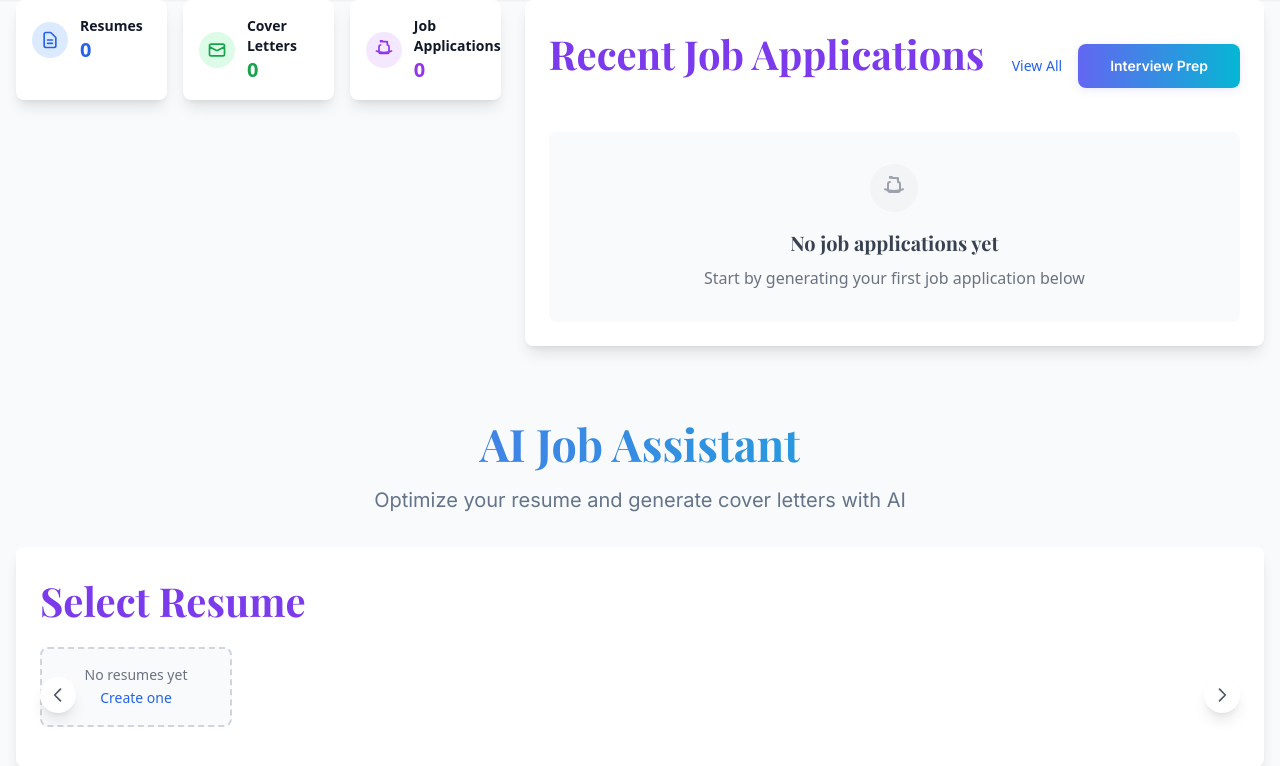
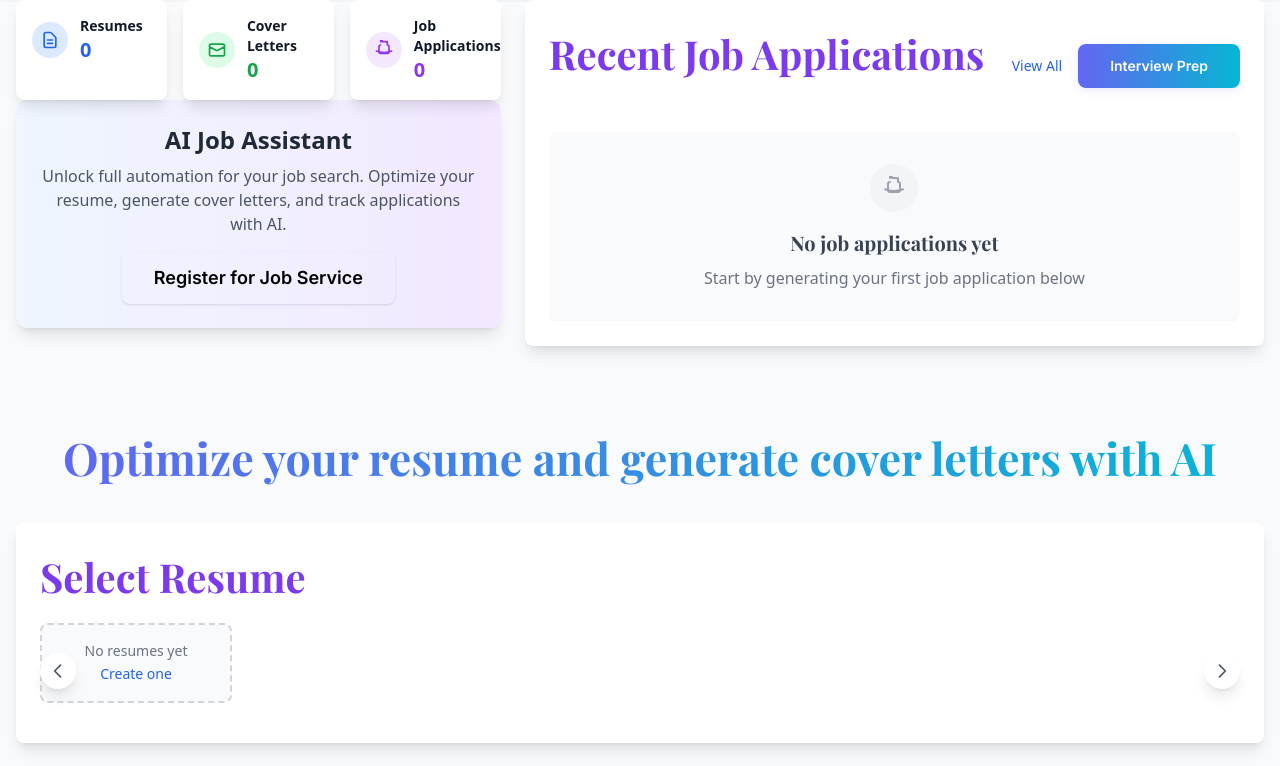
Before and after one commit to esaatech/Jobeasy, a Django app: page /dashboard/ in a window 1280 px wide. Shown: the part 64-830 px from the top of the page. Run offline with Django 5.2, Linux system fonts and the light colour scheme; the visitor is signed in with stand-in values (Sample User, id 1); data that the repository does not hold is empty; some libraries are stand-ins or nearby versions.

Commit message:
added link for jos service

```diff
--- a/dashboard/static/dashboard/dashboard.js
+++ b/dashboard/static/dashboard/dashboard.js
@@ -43,7 +43,7 @@
     // Job application generation functionality
     const generateBtn = document.getElementById('generate-btn');
 
-    generateBtn.addEventListener('click', async function() {
+    generateBtn.addEventListener('click', withSubscriptionCheck('Plus', async function() {
         // Validation
         const selectedResume = document.querySelector('input[name="selected_resume"]:checked');
         const jobDescription = document.getElementById('job-description').value;
@@ -105,7 +105,7 @@
             console.error('Error:', error);
             updateJobApplicationItem(jobId, { status: 'failed', error: 'Network error' });
         }
-    });
+    }));
 });
 
 function createProcessingItem(jobId) {
--- a/dashboard/templates/dashboard/dashboard.html
+++ b/dashboard/templates/dashboard/dashboard.html
@@ -23,6 +23,7 @@
             <!-- Left Side: Compact Stats Cards -->
             <div class="xl:col-span-2">
                 {% include 'dashboard/partials/stats.html' %}
+                {% include 'job_service/dashboardcard.html' %}
             </div>
 
             <!-- Right Side: Recent Job Applications -->
@@ -70,8 +71,7 @@
     <div class="max-w-7xl mx-auto px-4">
         <!-- AI Job Assistant Title -->
         <div class="text-center mb-8">
-            <h1 class="headline-primary mb-2">AI Job Assistant</h1>
-            <p class="subheadline">Optimize your resume and generate cover letters with AI</p>
+            <h1 class="headline-primary mb-2">Optimize your resume and generate cover letters with AI</h1>
         </div>
 
         <!-- Resume Selection -->
--- /dev/null
+++ b/job_service/templates/job_service/dashboardcard.html
@@ -0,0 +1,16 @@
+{% comment %}
+Dashboard Card Partial for Job Service
+Shows a call-to-action button if the user is not on the Ultimate plan.
+{% endcomment %}
+
+{% if not user.is_authenticated or user.subscription.plan.name != 'Ultimate' %}
+<div class="bg-gradient-to-r from-blue-50 to-purple-100 rounded-xl shadow-lg p-6 flex flex-col items-center justify-center mb-8">
+    <h3 class="text-2xl font-bold text-gray-800 mb-2">AI Job Assistant</h3>
+    <p class="text-gray-600 mb-4 text-center max-w-md">
+        Unlock full automation for your job search. Optimize your resume, generate cover letters, and track applications with AI.
+    </p>
+    <a href="{% url 'job_service:job_application_service' %}" class="btn btn-gradient px-8 py-3 text-lg font-semibold rounded-lg shadow hover:shadow-lg transition-all">
+        Register for Job Service
+    </a>
+</div>
+{% endif %}
```
